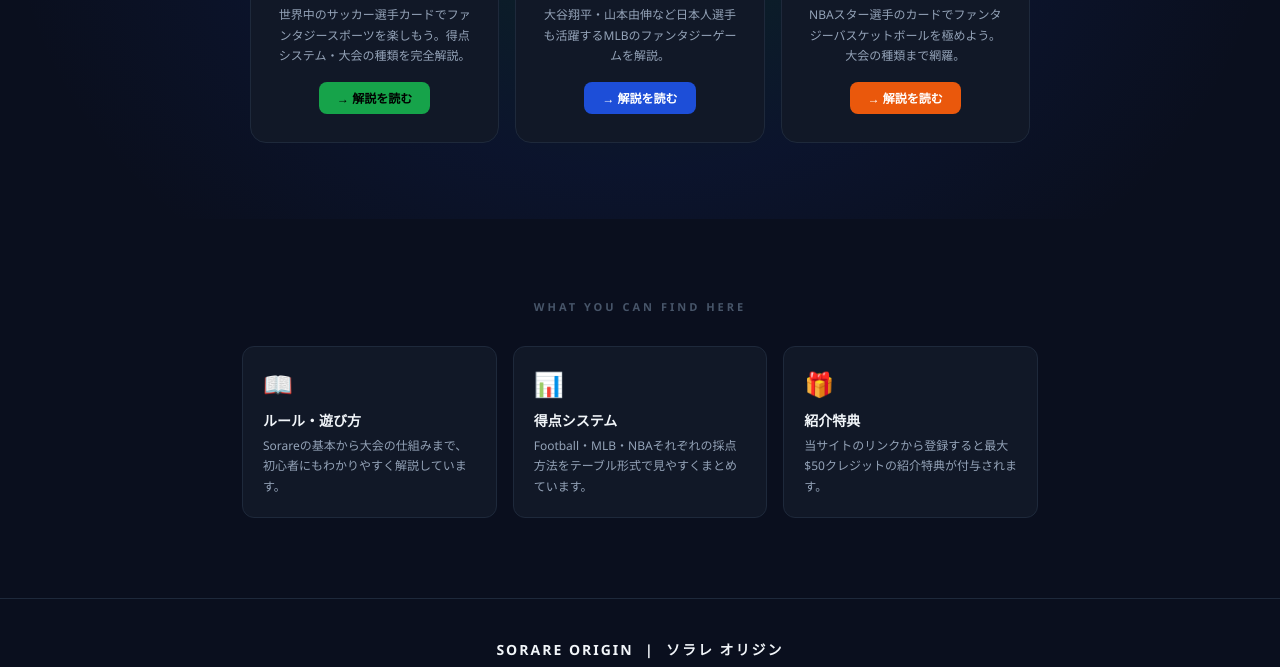
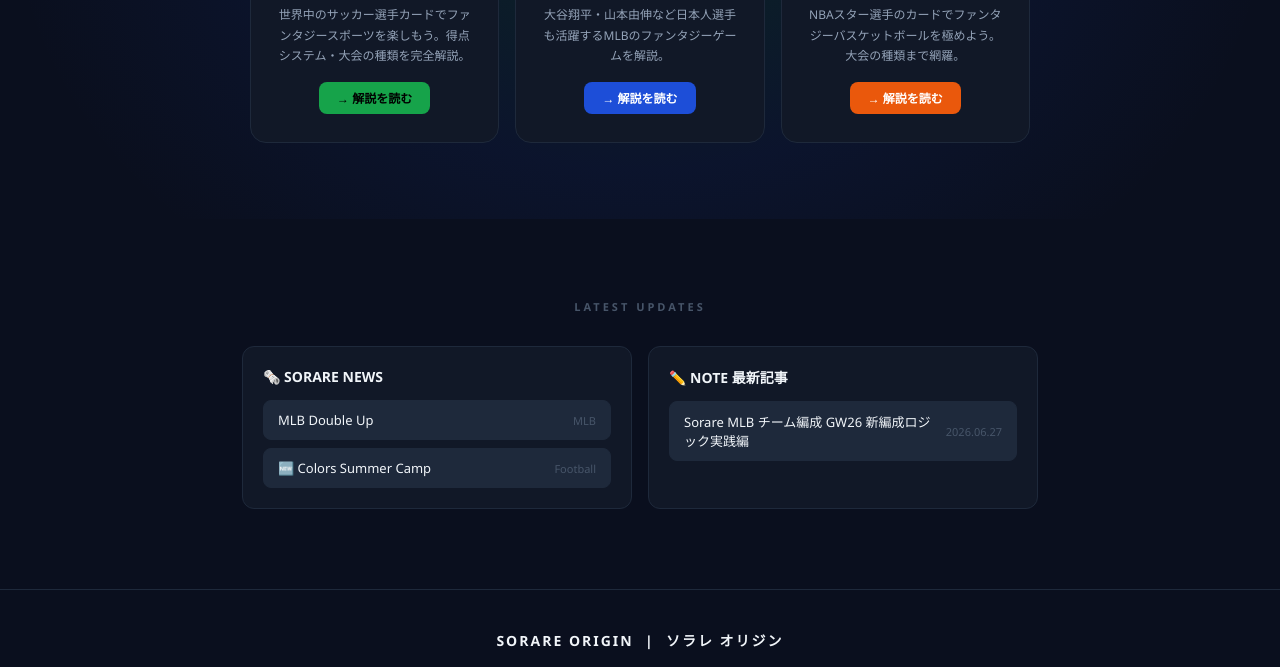
Before and after one commit to sirius-sports/sorare-origin, a website: page index.html in a window 1280 px wide. Shown: the part 581-1248 px from the top of the page. Drawn offline with Linux system fonts and the light colour scheme; no server answers.

Commit message:
Add files via upload

```diff
--- /dev/null
+++ b/data/sorare-news.json
@@ -0,0 +1,7 @@
+{
+  "updatedAt": "2026-07-02T00:00:00.000Z",
+  "articles": [
+    { "sport": "mlb", "title": "MLB Double Up", "url": "https://sorare.com/blog/mlb", "meta": "MLB" },
+    { "sport": "football", "title": "🆕 Colors Summer Camp", "url": "https://sorare.com/blog/football", "meta": "Football" }
+  ]
+}
--- a/index.html
+++ b/index.html
@@ -75,11 +75,15 @@
 
     .features { max-width: 860px; margin: 80px auto; padding: 0 2rem; }
     .features-title { text-align: center; font-size: 11px; font-weight: 700; letter-spacing: 3px; color: var(--text3); margin-bottom: 32px; }
-    .features-grid { display: grid; grid-template-columns: repeat(3, 1fr); gap: 16px; }
-    .feature-item { background: var(--bg2); border: 1px solid var(--border); border-radius: 12px; padding: 20px; }
-    .feature-icon { font-size: 24px; margin-bottom: 10px; }
-    .feature-name { font-size: 14px; font-weight: 700; margin-bottom: 6px; }
-    .feature-desc { font-size: 12px; color: var(--text2); line-height: 1.7; }
+    .update-grid { display: grid; grid-template-columns: 1fr 1fr; gap: 16px; }
+    .update-box { background: var(--bg2); border: 1px solid var(--border); border-radius: 12px; padding: 20px; }
+    .update-box-title { font-size: 14px; font-weight: 700; margin-bottom: 14px; }
+    .update-list { display: flex; flex-direction: column; gap: 8px; }
+    .note-article-item { display: flex; justify-content: space-between; align-items: center; padding: 10px 14px; background: var(--bg3); border-radius: 8px; border: 1px solid var(--border); text-decoration: none; color: var(--text); font-size: 13px; transition: border-color 0.18s; gap: 12px; }
+    .note-article-item:hover { border-color: #41c9b4; color: #41c9b4; }
+    .note-article-date { font-size: 11px; color: var(--text3); white-space: nowrap; }
+    .note-loading { color: var(--text3); font-size: 13px; padding: 10px 0; }
+    @media (max-width: 600px) { .update-grid { grid-template-columns: 1fr; } }
 
     footer { border-top: 1px solid var(--border); padding: 40px 2rem 30px; text-align: center; color: var(--text2); font-size: 12px; }
     .footer-title { font-size: 14px; font-weight: 700; letter-spacing: 2px; color: var(--text); margin-bottom: 20px; }
@@ -142,22 +146,15 @@
 </div>
 
 <div class="features">
-  <div class="features-title">WHAT YOU CAN FIND HERE</div>
-  <div class="features-grid">
-    <div class="feature-item">
-      <div class="feature-icon">📖</div>
-      <div class="feature-name">ルール・遊び方</div>
-      <div class="feature-desc">Sorareの基本から大会の仕組みまで、初心者にもわかりやすく解説しています。</div>
+  <div class="features-title">LATEST UPDATES</div>
+  <div class="update-grid">
+    <div class="update-box">
+      <div class="update-box-title">🗞️ SORARE NEWS</div>
+      <div class="update-list" id="sorare-news"><div class="note-loading">読み込み中...</div></div>
     </div>
-    <div class="feature-item">
-      <div class="feature-icon">📊</div>
-      <div class="feature-name">得点システム</div>
-      <div class="feature-desc">Football・MLB・NBAそれぞれの採点方法をテーブル形式で見やすくまとめています。</div>
-    </div>
-    <div class="feature-item">
-      <div class="feature-icon">🎁</div>
-      <div class="feature-name">紹介特典</div>
-      <div class="feature-desc">当サイトのリンクから登録すると最大$50クレジットの紹介特典が付与されます。</div>
+    <div class="update-box">
+      <div class="update-box-title">✏️ NOTE 最新記事</div>
+      <div class="update-list" id="note-articles-home"><div class="note-loading">読み込み中...</div></div>
     </div>
   </div>
 </div>
@@ -181,6 +178,41 @@
 <script>
   document.addEventListener('contextmenu', e => e.preventDefault());
   document.addEventListener('dragstart', e => e.preventDefault());
+
+  // Sorare公式ニュース（GitHub Actionsが定期生成するJSONを読む）
+  fetch('data/sorare-news.json')
+    .then(r => r.json())
+    .then(data => {
+      const articles = data?.articles;
+      if (!articles || articles.length === 0) throw new Error();
+      const html = articles.map(a =>
+        `<a class="note-article-item" href="${a.url}" target="_blank" rel="noopener"><span>${a.title}</span><span class="note-article-date">${a.meta || ''}</span></a>`
+      ).join('');
+      document.getElementById('sorare-news').innerHTML = html;
+    })
+    .catch(() => {
+      document.getElementById('sorare-news').innerHTML =
+        `<a class="note-article-item" href="https://sorare.com/blog" target="_blank" rel="noopener"><span>Sorare公式ブログを見る</span></a>`;
+    });
+
+  // note記事の自動取得
+  const NOTE_USER = 'sorare_nba';
+  fetch(`https://corsproxy.io/?https://note.com/api/v2/creators/${NOTE_USER}/contents?kind=note&page=1`)
+    .then(r => r.json())
+    .then(data => {
+      const articles = data?.data?.contents;
+      if (!articles || articles.length === 0) throw new Error();
+      const html = articles.slice(0, 5).map(a => {
+        const d = new Date(a.publishAt || a.publish_at || a.created_at);
+        const date = isNaN(d) ? '' : `${d.getFullYear()}.${String(d.getMonth()+1).padStart(2,'0')}.${String(d.getDate()).padStart(2,'0')}`;
+        return `<a class="note-article-item" href="https://note.com/${NOTE_USER}/n/${a.key}" target="_blank" rel="noopener"><span>${a.name}</span><span class="note-article-date">${date}</span></a>`;
+      }).join('');
+      document.getElementById('note-articles-home').innerHTML = html;
+    })
+    .catch(() => {
+      document.getElementById('note-articles-home').innerHTML =
+        `<a class="note-article-item" href="https://note.com/sorare_nba/n/nf66a4b6a4570" target="_blank" rel="noopener"><span>Sorare MLB チーム編成 GW26 新編成ロジック実践編</span><span class="note-article-date">2026.06.27</span></a>`;
+    });
 </script>
 </body>
 </html>
```
Also changed, not shown: package.json (added, +11 -0 lines), scripts/fetch-sorare-news.js (added, +85 -0 lines).
